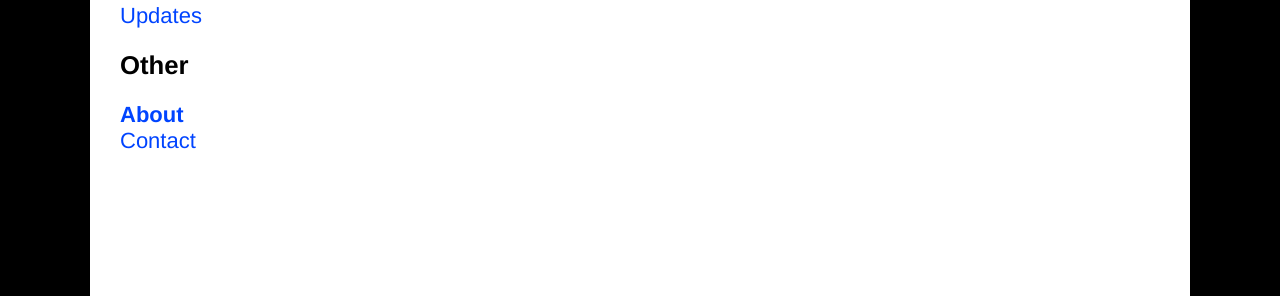
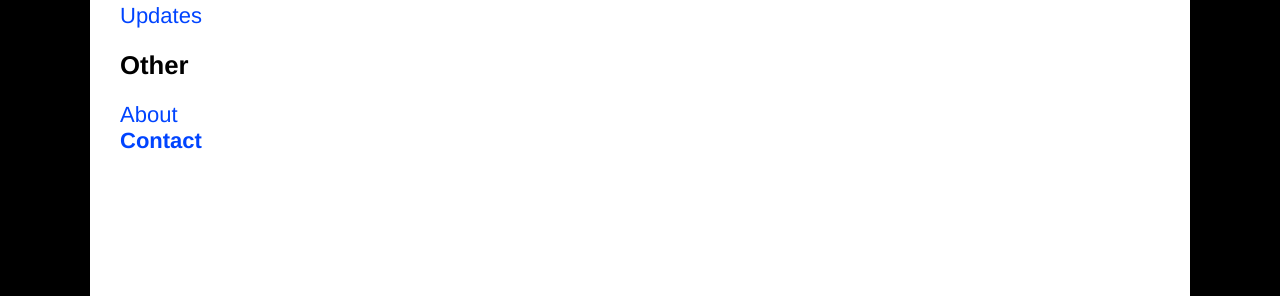
Before and after one commit to krakendoomproject/krakendoomproject.github.io, a Jekyll site: the page contact.html, which Jekyll copies as it is, in a window 1280 px wide. Shown: the part 466-762 px from the top of the page. Built offline with Jekyll 4.4.1, drawn with Linux system fonts in a browser that asks for light colours.

Commit message:
Update contact.html

```diff
--- a/contact.html
+++ b/contact.html
@@ -23,8 +23,8 @@
 				</ul>
 				<h3>Other</h3>
 				<ul>
-					<li><a href="about.html" style="font-weight:bold;">About</a></li>
-					<li><a href="contact.html" >Contact</a></li>
+					<li><a href="about.html" >About</a></li>
+					<li><a href="contact.html" style="font-weight:bold;">Contact</a></li>
 
 				</ul>
 
@@ -40,4 +40,5 @@
 		</div>
 	</div>
  </body>
+
 </html>
```
